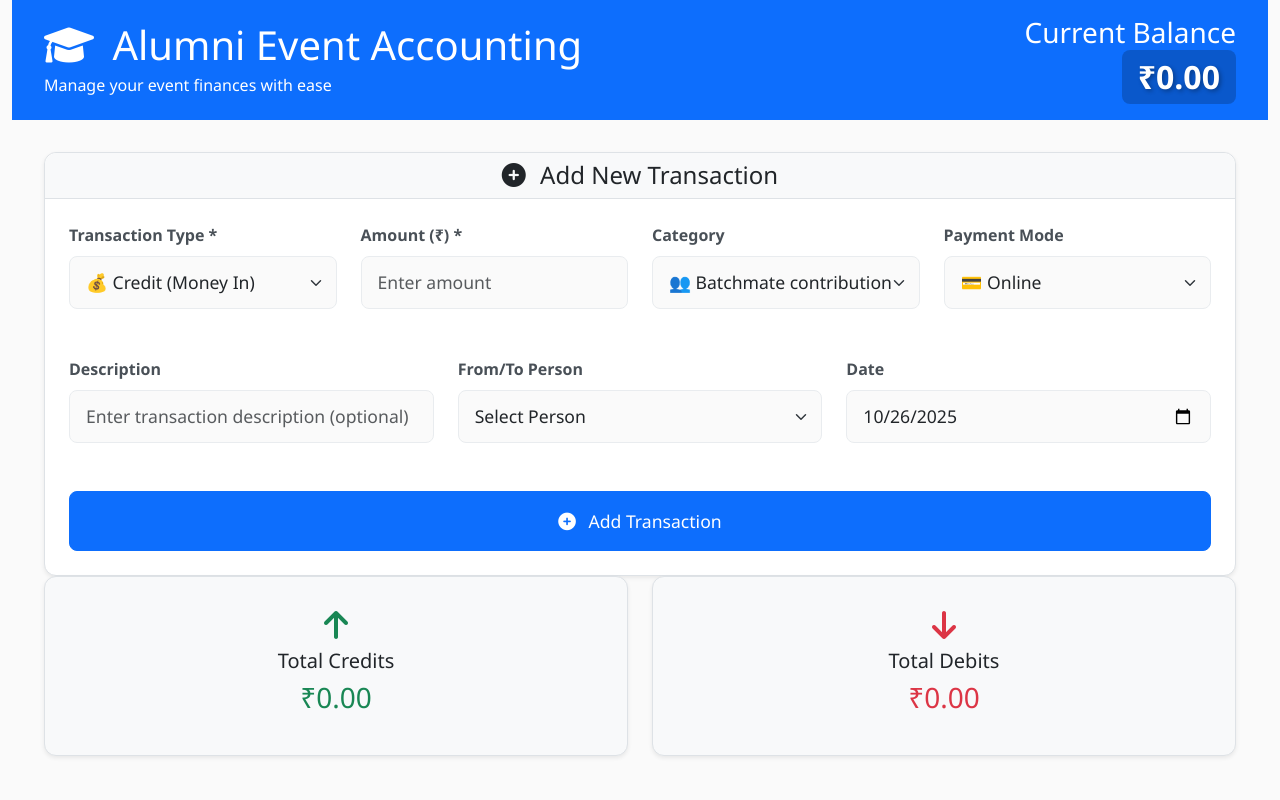
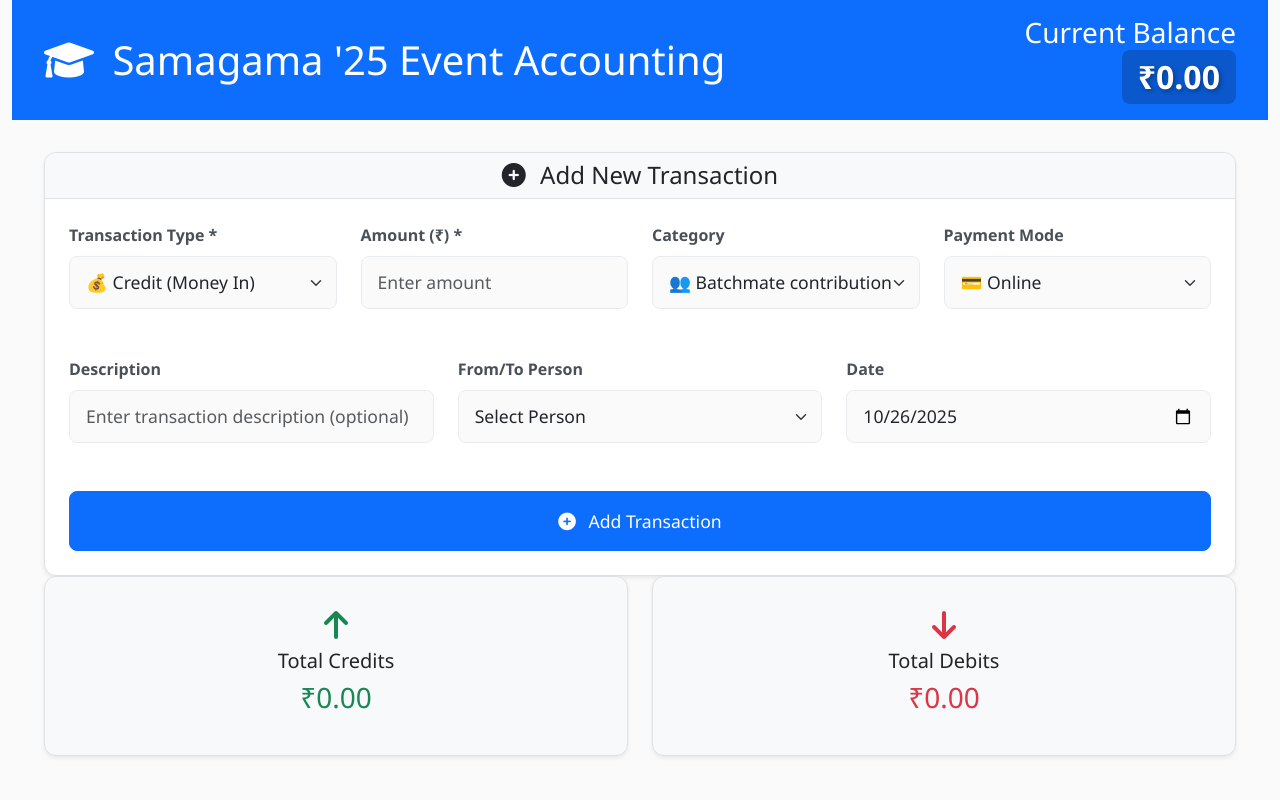
Before and after one commit to praveenHp/alumni-accounting-app, a website: page public/index.html in a window 1280 px wide. Shown: the top 800 px of the page. Drawn offline with nearby package versions, Linux system fonts and the light colour scheme; no server answers.

Commit message:
Updated event title

```diff
--- a/public/index.html
+++ b/public/index.html
@@ -3,7 +3,7 @@
 <head>
     <meta charset="UTF-8">
     <meta name="viewport" content="width=device-width, initial-scale=1.0">
-    <title>Alumni Event Accounting</title>
+    <title>Samagama '25 Event Accounting</title>
     <link href="https://cdn.jsdelivr.net/npm/bootstrap@5.3.0/dist/css/bootstrap.min.css" rel="stylesheet">
     <link href="https://cdnjs.cloudflare.com/ajax/libs/font-awesome/6.0.0/css/all.min.css" rel="stylesheet">
     <link href="css/style.css" rel="stylesheet">
@@ -17,9 +17,8 @@
                     <div class="col-md-8">
                         <h1 class="mb-0">
                             <i class="fas fa-graduation-cap me-2"></i>
-                            Alumni Event Accounting
+                            Samagama '25 Event Accounting
                         </h1>
-                        <p class="mb-0 mt-1">Manage your event finances with ease</p>
                     </div>
                     <div class="col-md-4 text-md-end">
                         <div class="balance-display">
```
